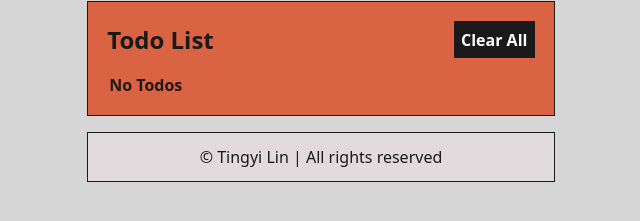
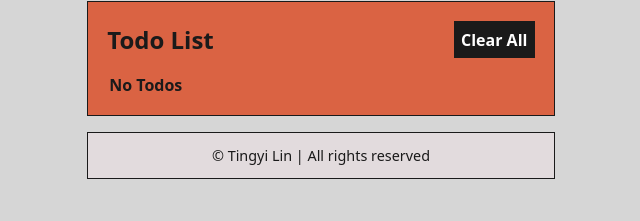
Before and after one commit to lintingyii/Simple-TODO-s-, a React (Create React App) app: page / in a window 1280 px wide. Shown: the part 349-570 px from the top of the page, without its empty margins (319-959 px from the left). Built offline with nearby package versions, Linux system fonts and the light colour scheme.

Commit message:
footer update

```diff
--- a/src/style.css
+++ b/src/style.css
@@ -12,6 +12,10 @@ body {
   max-width: 500px;
   padding: 1rem;
   margin: 0 auto;
+  overflow: hidden;
+}
+
+html {
   overflow: hidden;
 }
 
@@ -225,6 +229,7 @@ li{
   color: #1a1a1a;
   margin-top: 2vh;
   border: 1px solid #1a1a1a;
+  font-size: .9rem;
 }
 
 .btn.btn-clearall {
```
